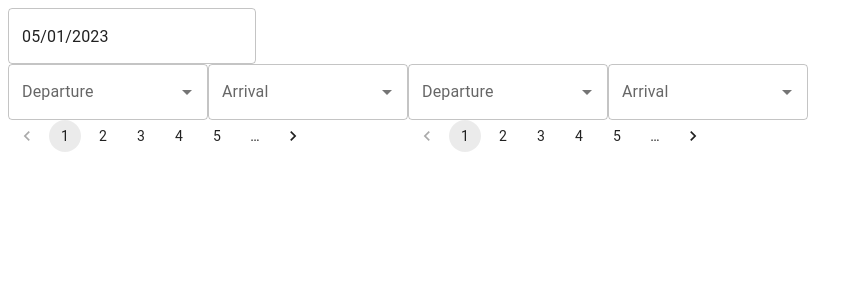
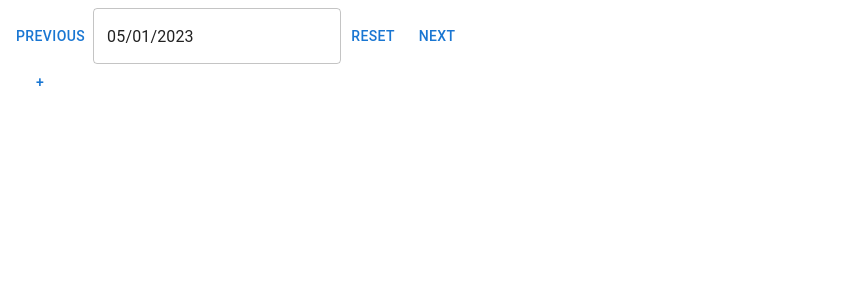
Before and after one commit to felixcapuano/tgvmax_alert, a Next.js app: page / in a window 1280 px wide. Shown: the top 300 px of the page, without its empty margins (0-863 px from the left). Built offline with nearby package versions, Linux system fonts and the light colour scheme.

Commit message:
create journey

```diff
--- a/src/components/FreePlaces.js
+++ b/src/components/FreePlaces.js
@@ -6,7 +6,6 @@ import ListItemAvatar from '@mui/material/ListItemAvatar';
 import { lightGreen, red } from '@mui/material/colors';
 import Avatar from '@mui/material/Avatar';
 import dayjs from 'dayjs';
-import Typography from '@mui/material/Typography';
 import { Box } from '@mui/material';
 
 const DATETIME_FORMAT = 'YYYY-MM-DDTHH:mm:ss'; // 2023-04-30T00:00:00
@@ -55,9 +54,6 @@ const FreePlaces = ({ datetime, departure, arrival }) => {
 
   return (
     <div>
-      <Typography variant='subtitle2'>
-        {datetime.format('dddd, MMMM D')}
-      </Typography>
       <Box
         sx={{
           height: '70vh',
--- a/src/components/Journey.js
+++ b/src/components/Journey.js
@@ -3,9 +3,9 @@ import Autocomplete from '@mui/material/Autocomplete';
 import TextField from '@mui/material/TextField';
 import FreePlaces from './FreePlaces';
 import Stack from '@mui/material/Stack';
-import Paper from '@mui/material/Paper';
 import Pagination from '@mui/material/Pagination';
 import Box from '@mui/material/Box';
+import Paper from '@mui/material/Paper';
 
 const fetchStations = async (input) => {
   const params = new URLSearchParams({ q: input });
@@ -17,14 +17,12 @@ const fetchStations = async (input) => {
   return data.stations;
 };
 
-function Journey({ datetime, numId = 0 }) {
+function Journey({ datetime, identifier = 0 }) {
   const [arrival, setArrival] = useState({ label: '', value: '' });
   const [departure, setDeparture] = useState({ label: '', value: '' });
 
   const [arrivalOptions, setArrivalOptions] = useState([]);
   const [departureOptions, setDepartureOptions] = useState([]);
-
-  const [page, setPage] = useState(1);
 
   const departureInputHandler = async (event, input) => {
     if (input.length < 3) return;
@@ -40,7 +38,7 @@ function Journey({ datetime, numId = 0 }) {
   };
 
   useEffect(() => {
-    const stored = localStorage.getItem(numId);
+    const stored = localStorage.getItem(identifier);
 
     if (stored) {
       const storedObj = JSON.parse(stored);
@@ -52,12 +50,10 @@ function Journey({ datetime, numId = 0 }) {
   const displayPlaces = (dt, dep, arr) => {
     if (!dep?.value || !arr?.value) return null;
 
-    localStorage.setItem(numId, JSON.stringify({ dep, arr }));
-
-    const day = dt.add(page - 1, 'day');
+    localStorage.setItem(identifier, JSON.stringify({ dep, arr }));
 
     return (
-      <FreePlaces datetime={day} departure={dep.value} arrival={arr.value} />
+      <FreePlaces datetime={dt} departure={dep.value} arrival={arr.value} />
     );
   };
 
@@ -88,11 +84,6 @@ function Journey({ datetime, numId = 0 }) {
         />
       </Stack>
       {displayPlaces(datetime, departure, arrival)}
-      <Pagination
-        count={Infinity}
-        page={page}
-        onChange={(e, i) => setPage(i)}
-      />
     </Box>
   );
 }
--- a/src/pages/index.js
+++ b/src/pages/index.js
@@ -6,13 +6,29 @@ import { LocalizationProvider } from '@mui/x-date-pickers';
 import { AdapterDayjs } from '@mui/x-date-pickers/AdapterDayjs';
 import { DatePicker } from '@mui/x-date-pickers/DatePicker';
 import Stack from '@mui/material/Stack';
+import Button from '@mui/material/Button';
+import Paper from '@mui/material/Paper';
+
+const defaultDatetime = () => dayjs().hour(0).minute(0).second(0);
+
+const createIdentifier = () => {
+  return 'jid-' + (Math.random() + 1).toString(36).substring(7);
+};
+
+const loadJourneysIdentifier = () => {
+  const storageKeys = Object.keys({ ...localStorage });
+  return storageKeys.filter((k) => k.startsWith('jid-'));
+};
 
 export default function Home() {
-  const [datetime, setDatetime] = useState(dayjs());
+  const [datetime, setDatetime] = useState(defaultDatetime());
+  const [journeys, setJourneys] = useState([]);
 
   useEffect(() => {
-    const stored = localStorage.getItem('datetime');
-    if (stored) setDatetime(dayjs(stored));
+    const storedDatetime = localStorage.getItem('datetime');
+    if (storedDatetime) setDatetime(dayjs(storedDatetime));
+
+    setJourneys(loadJourneysIdentifier().map((i) => ({ id: i })));
   }, [setDatetime]);
 
   const updateDatetime = (dt) => {
@@ -20,13 +36,35 @@ export default function Home() {
     setDatetime(dt);
   };
 
+  const JourneyTile = ({ identifier, datetime }) => {
+    return (
+      <Paper>
+        <Journey identifier={identifier} datetime={datetime} />
+      </Paper>
+    );
+  };
+
+  const resetHandler = () => setDatetime(defaultDatetime());
+  const previousHandler = () => setDatetime((dt) => dt.subtract(1, 'day'));
+  const nextHandler = () => setDatetime((dt) => dt.add(1, 'day'));
+  const newJourneyHandler = () => {
+    setJourneys([...journeys, { id: createIdentifier() }]);
+  };
+
   return (
     <LocalizationProvider dateAdapter={AdapterDayjs}>
-      <DatePicker value={datetime} onChange={updateDatetime} />
+      <Stack direction='row'>
+        <Button onClick={previousHandler}>Previous</Button>
+        <DatePicker value={datetime} onChange={updateDatetime} />
+        <Button onClick={resetHandler}>Reset</Button>
+        <Button onClick={nextHandler}>Next</Button>
+      </Stack>
 
       <Stack direction='row'>
-        <Journey numId={0} datetime={datetime} />
-        <Journey numId={1} datetime={datetime} />
+        {journeys.map(({ id }) => (
+          <JourneyTile key={id} datetime={datetime} identifier={id} />
+        ))}
+        <Button onClick={newJourneyHandler}>+</Button>
       </Stack>
     </LocalizationProvider>
   );
```
